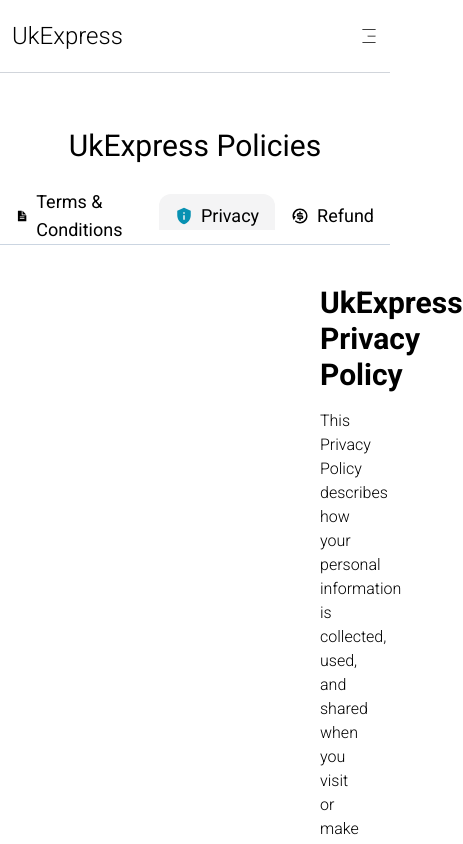
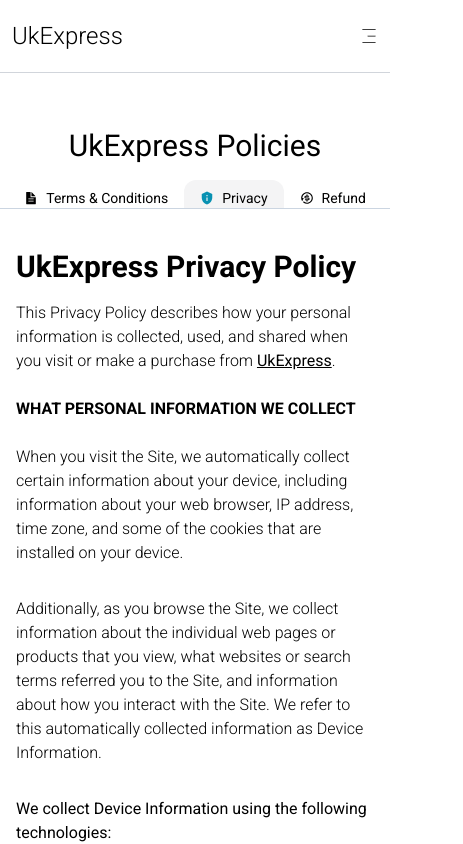
Before and after one commit to NDraganov/uk-express, a React (Vite) app: page /policies/privacy in a window 390 px wide. Shown: the top 844 px of the page, 463 px wide, since content can reach past the window. Built offline with nearby package versions, Linux system fonts and the light colour scheme.

Commit message:
Add mobile styles for the policy pages

```diff
--- a/src/features/policies/PolicyNavLink.tsx
+++ b/src/features/policies/PolicyNavLink.tsx
@@ -15,14 +15,10 @@ export default function PolicyNavLink({
   ...restProps
 }: PolicyNavLinkProps) {
   return (
-    <NavLink
-      className={({ isActive }) => (isActive ? "text-lg " : "text-lg")}
-      to={to}
-      {...restProps}
-    >
+    <NavLink to={to} {...restProps}>
       {({ isActive }) => (
         <li
-          className={`flex items-center justify-center gap-2 rounded-t-xl px-4 pt-2 hover:bg-zinc-50 dark:hover:bg-slate-700 ${
+          className={`flex items-center justify-center gap-2 rounded-t-xl px-4 pt-2 text-sm hover:bg-zinc-50 dark:hover:bg-slate-700 sm:text-lg ${
             isActive
               ? "bg-zinc-100 dark:bg-slate-800 dark:text-cyan-500"
               : "dark:text-gray-300"
--- a/src/features/policies/policies-links/Privacy.tsx
+++ b/src/features/policies/policies-links/Privacy.tsx
@@ -2,7 +2,7 @@ import { NavLink } from "react-router-dom";
 
 export default function Privacy() {
   return (
-    <div className="mx-80 my-10">
+    <div className="mx-4 my-10 sm:mx-80">
       <h1 className="text-3xl font-bold dark:text-white">
         UkExpress Privacy Policy
       </h1>
--- a/src/features/policies/policies-links/Refund.tsx
+++ b/src/features/policies/policies-links/Refund.tsx
@@ -2,7 +2,7 @@ import { NavLink } from "react-router-dom";
 
 export default function Refund() {
   return (
-    <div className="mx-80 my-10">
+    <div className="mx-4 my-10 sm:mx-80">
       <h2 className="text-3xl font-bold dark:text-white">
         UkExpress Refund Policy
       </h2>
--- a/src/features/policies/policies-links/TermsAndConditions.tsx
+++ b/src/features/policies/policies-links/TermsAndConditions.tsx
@@ -2,7 +2,7 @@ import { NavLink } from "react-router-dom";
 
 export default function TermsAndContions() {
   return (
-    <div className="mx-80 my-10">
+    <div className="mx-4 my-10 sm:mx-80">
       <h1 className="text-3xl font-bold dark:text-white">
         UkExpress Terms and Conditions Policy
       </h1>
```
